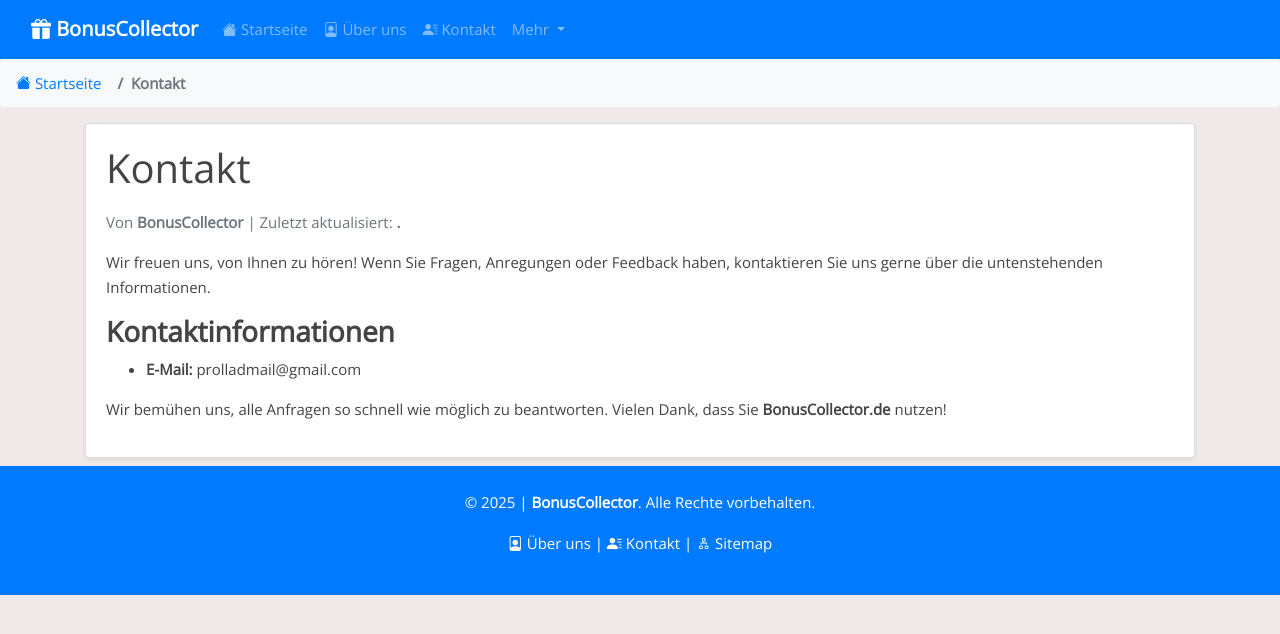
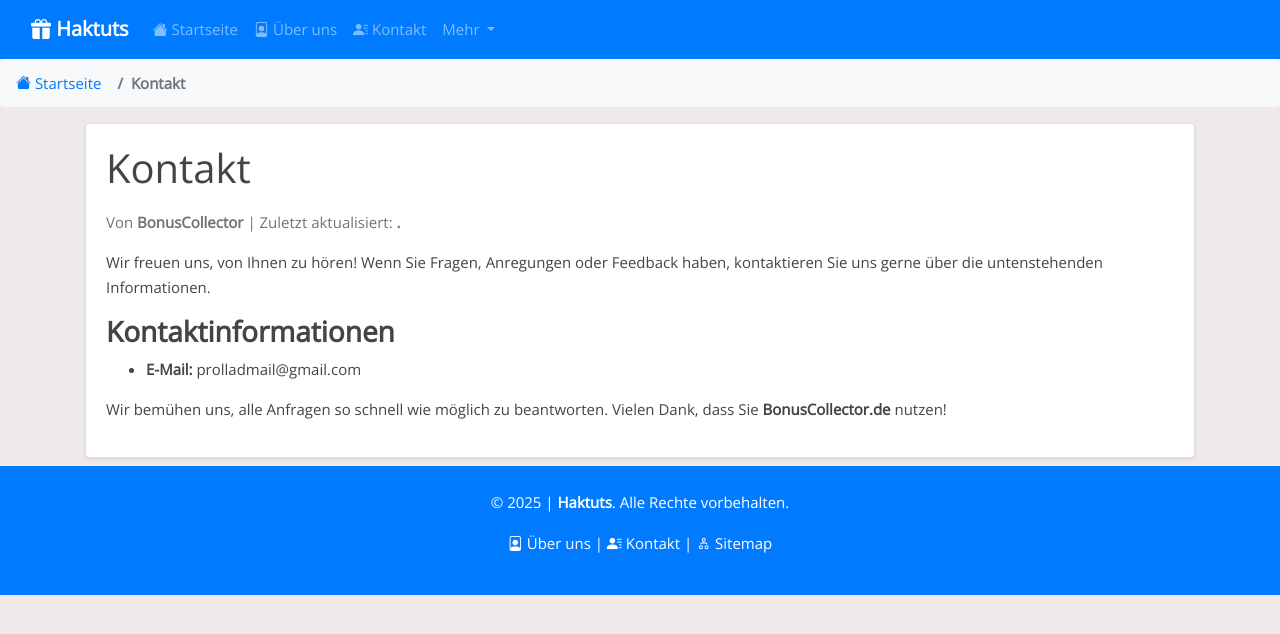
Before and after one commit to iamrohanroy/hkts-blog, a Jekyll site: the page built from _pages/kontakt.md, in a window 1280 px wide. Shown: the top 634 px of the page. Built offline with Jekyll 4.4.1, drawn with Linux system fonts in a browser that asks for light colours; some of the changed lines change nothing that is shown.

Commit message:
Update default.html

```diff
--- a/_layouts/default.html
+++ b/_layouts/default.html
@@ -18,17 +18,6 @@
     {{ site.title }}
   {% endif %}
 </title>
-<!-- Google tag (gtag.js) -->
-<script async src="https://www.googletagmanager.com/gtag/js?id=G-BNX1BVWWSF"></script>
-<script>
-  window.dataLayer = window.dataLayer || [];
-  function gtag(){dataLayer.push(arguments);}
-  gtag('js', new Date());
-
-  gtag('config', 'G-BNX1BVWWSF');
-</script>
-<script async src="https://pagead2.googlesyndication.com/pagead/js/adsbygoogle.js?client=ca-pub-9883001954705974"
-     crossorigin="anonymous"></script>
 
   {% if page.manifest %}
     <link rel="manifest" href="{{ page.manifest }}">
@@ -49,9 +38,9 @@
     }
   </script>
 {% if page.url == "/" %}
-  <link rel="canonical" href="https://bonuscollector.de/" />
+  <link rel="canonical" href="https://www.haktuts.blog/" />
 {% else %}
-  <link rel="canonical" href="https://bonuscollector.de{{ page.url | replace:'index.html','' }}" />
+  <link rel="canonical" href="https://www.haktuts.blog{{ page.url | replace:'index.html','' }}" />
 {% endif %}
   <!-- Meta-Tags -->
   <meta property="og:url" content="{{ page.url | absolute_url }}">
@@ -68,7 +57,7 @@
   <header>
     <nav class="navbar navbar-expand-lg navbar-dark bg-primary">
       <div class="container-fluid">
-        <a class="navbar-brand" href="{{ site.baseurl }}/"><i class="bi bi-gift-fill"></i> <b>BonusCollector</b></a>
+        <a class="navbar-brand" href="{{ site.baseurl }}/"><i class="bi bi-gift-fill"></i> <b>Haktuts</b></a>
         <button class="navbar-toggler" type="button" data-bs-toggle="collapse" data-bs-target="#navbarNav" aria-controls="navbarNav" aria-expanded="false" aria-label="Navigation umschalten">
           <span class="navbar-toggler-icon"></span>
         </button>
@@ -157,7 +146,7 @@
 
   <footer class="bg-primary text-white py-4">
     <div class="container text-center">
-      <p>&copy; {{ site.time | date: "%Y" }} | <a href="{{ site.baseurl }}/" class="text-white"><b>BonusCollector</b></a>. Alle Rechte vorbehalten.</p>
+      <p>&copy; {{ site.time | date: "%Y" }} | <a href="{{ site.baseurl }}/" class="text-white"><b>Haktuts</b></a>. Alle Rechte vorbehalten.</p>
       <p>
         <a href="{{ site.baseurl }}/uber-uns/" class="text-white"><i class="bi bi-file-person"></i> Über uns</a> |
         <a href="{{ site.baseurl }}/kontakt/" class="text-white"><i class="bi bi-person-lines-fill"></i> Kontakt</a> |
```
